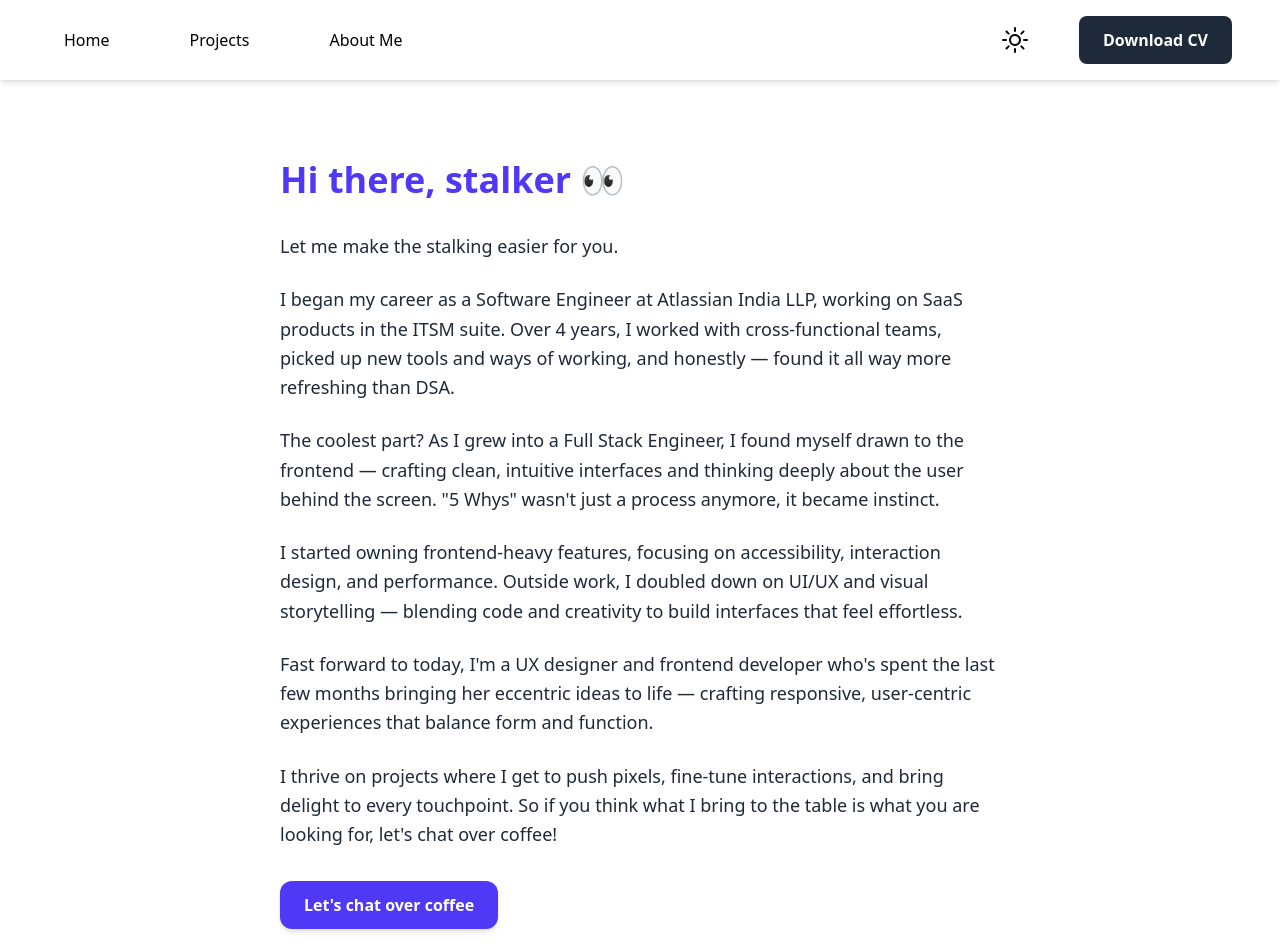
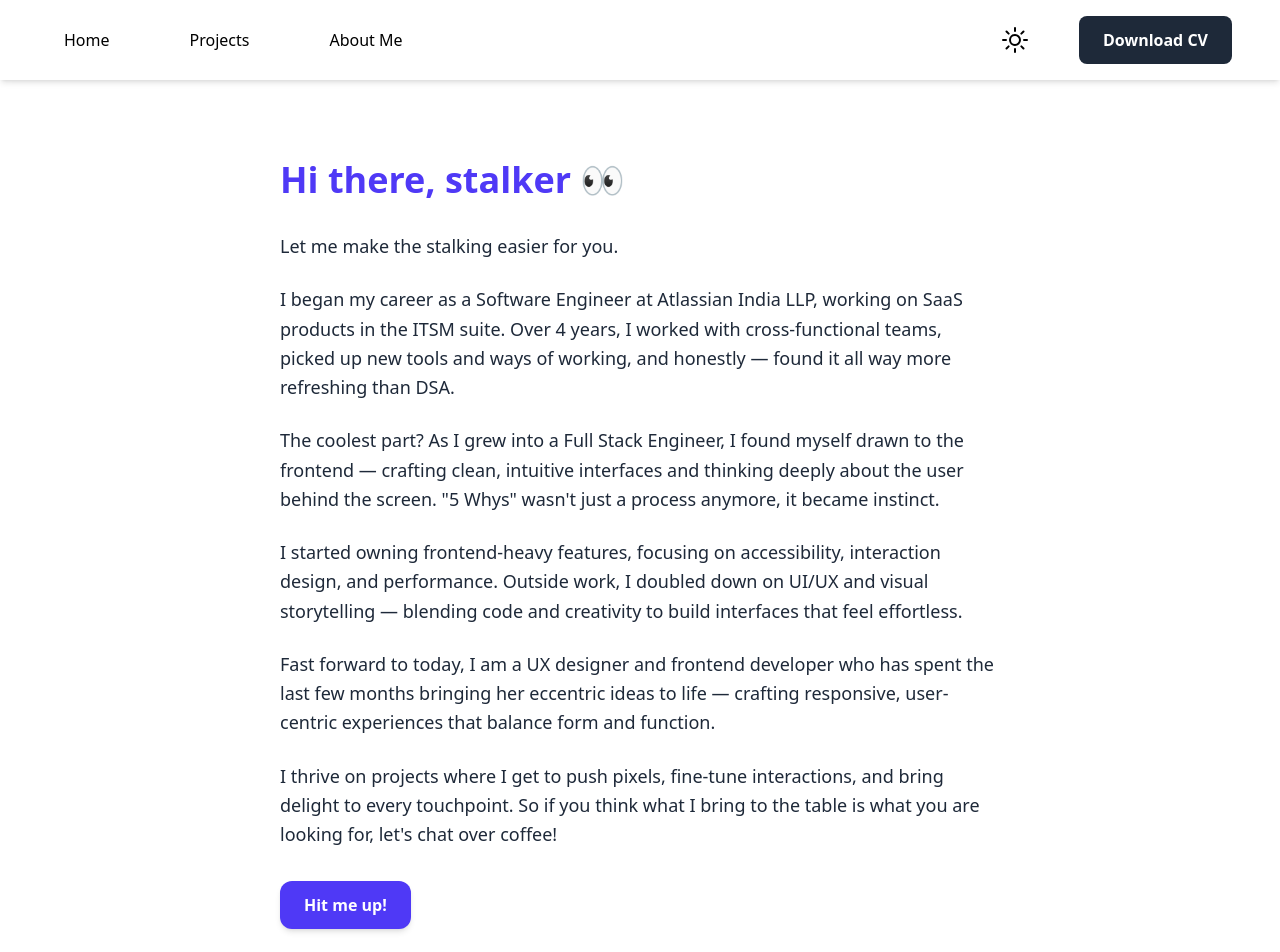
Before and after one commit to shubhisri15/my-portfolio, a Next.js app: page /about in a window 1280 px wide. Shown: the top 952 px of the page. Built offline with nearby package versions, Linux system fonts and the light colour scheme.

Commit message:
all eslint fixes, this time it shall deploy

```diff
--- a/src/app/about/page.tsx
+++ b/src/app/about/page.tsx
@@ -15,7 +15,7 @@ export default function AboutSection() {
         </p>
 
         <p>
-          The coolest part? As I grew into a Full Stack Engineer, I found myself drawn to the frontend — crafting clean, intuitive interfaces and thinking deeply about the user behind the screen. "5 Whys" wasn't just a process anymore, it became instinct.
+          The coolest part? As I grew into a Full Stack Engineer, I found myself drawn to the frontend — crafting clean, intuitive interfaces and thinking deeply about the user behind the screen. &quot;5 Whys&quot; wasn&apos;t just a process anymore, it became instinct.
         </p>
 
         <p>
@@ -23,11 +23,11 @@ export default function AboutSection() {
         </p>
 
         <p>
-          Fast forward to today, I'm a UX designer and frontend developer who's spent the last few months bringing her eccentric ideas to life — crafting responsive, user-centric experiences that balance form and function.
+          Fast forward to today, I am a UX designer and frontend developer who has spent the last few months bringing her eccentric ideas to life — crafting responsive, user-centric experiences that balance form and function.
         </p>
 
         <p>
-          I thrive on projects where I get to push pixels, fine-tune interactions, and bring delight to every touchpoint. So if you think what I bring to the table is what you are looking for, let's chat over coffee!
+          I thrive on projects where I get to push pixels, fine-tune interactions, and bring delight to every touchpoint. So if you think what I bring to the table is what you are looking for, let&apos;s chat over coffee!
         </p>
         </div>
 
@@ -35,7 +35,7 @@ export default function AboutSection() {
         href="https://www.linkedin.com/in/shubhisrivastava15/"
         className="inline-block bg-indigo-600 hover:bg-indigo-700 text-white font-semibold py-3 px-6 rounded-xl shadow-md transition mt-8"
       >
-        Let's chat over coffee
+        Hit me up!
       </a>
     </section>
   );
--- a/src/app/projects/case-studies/ahoylove/page.tsx
+++ b/src/app/projects/case-studies/ahoylove/page.tsx
@@ -39,7 +39,7 @@ export default function AhoyLoveCaseStudy() {
           <h2 className="text-2xl font-semibold mb-2">💡 The Problem</h2>
           <p>
             Maritime relationships often suffer from emotional disconnect due to inconsistent communication,
-            timezone mismatch, and a lack of ambient presence. Traditional chat apps aren't designed for this
+            timezone mismatch, and a lack of ambient presence. Traditional chat apps are not designed for this
             context.
           </p>
         </section>
@@ -110,7 +110,7 @@ export default function AhoyLoveCaseStudy() {
           <h2 className="text-2xl font-semibold mb-2">💬 What I Learned</h2>
           <p>
             Building for emotional connection requires a different lens than building for functionality.
-            I learned the importance of designing for “presence,” not just communication. User feedback
+            I learned the importance of designing for &quot;presence&quot;, not just communication. User feedback
             helped me simplify, slow down UI rhythms, and add more human warmth to the product.
           </p>
         </section>
```
